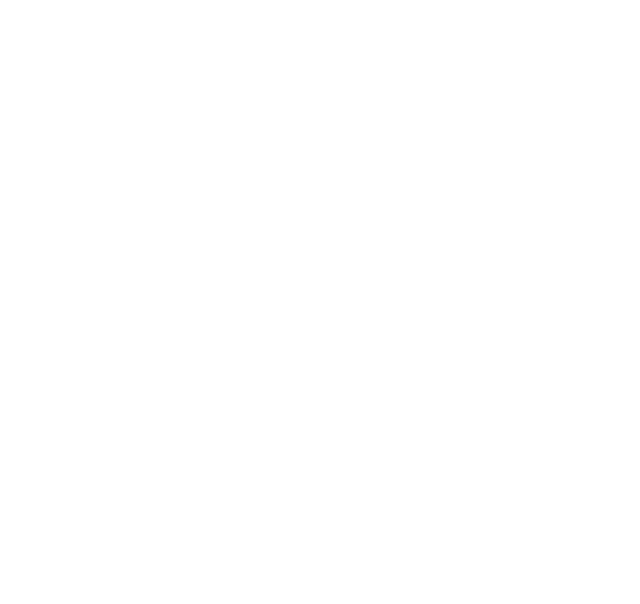
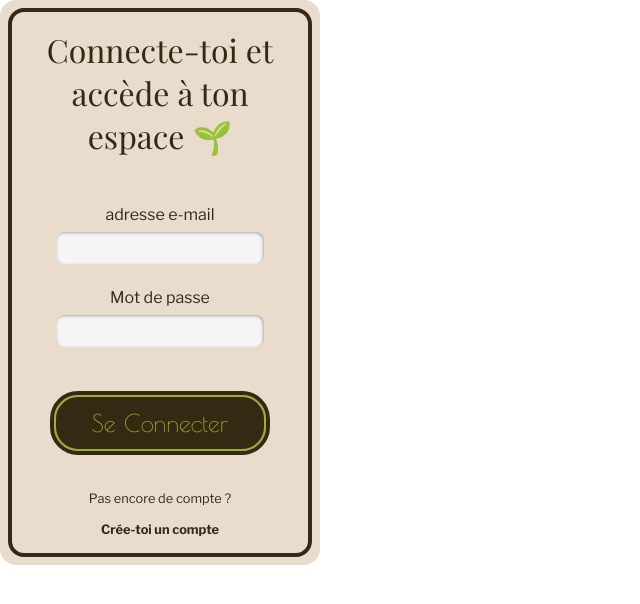
Before and after one commit to victorSanLopez/seed_library, a React (Vite) app in the folder client/: page / in a window 1280 px wide. Shown: the top 604 px of the page, without its empty margins (0-640 px from the left). Built offline with nearby package versions, Linux system fonts and the light colour scheme.

Commit message:
feat: add style close#11

```diff
--- a/client/src/App.tsx
+++ b/client/src/App.tsx
@@ -1,9 +1,11 @@
 import { ToastContainer } from "react-toastify";
 import "./App.css";
+import SignInPopup from "./components/signInPopup/SignInPopup";
 
 function App() {
   return (
     <>
+      <SignInPopup />
       <ToastContainer />
     </>
   );
--- a/client/src/components/signInPopup/signInPopup.module.css
+++ b/client/src/components/signInPopup/signInPopup.module.css
@@ -50,6 +50,18 @@
   font-size: 1.5em;
 }
 
+.text {
+  font-size: 0.8em;
+}
+
+.link {
+  font-size: 0.8em;
+  font-weight: bold;
+  &:hover {
+    text-decoration: underline;
+  }
+}
+
 span {
   color: red;
 }
```
